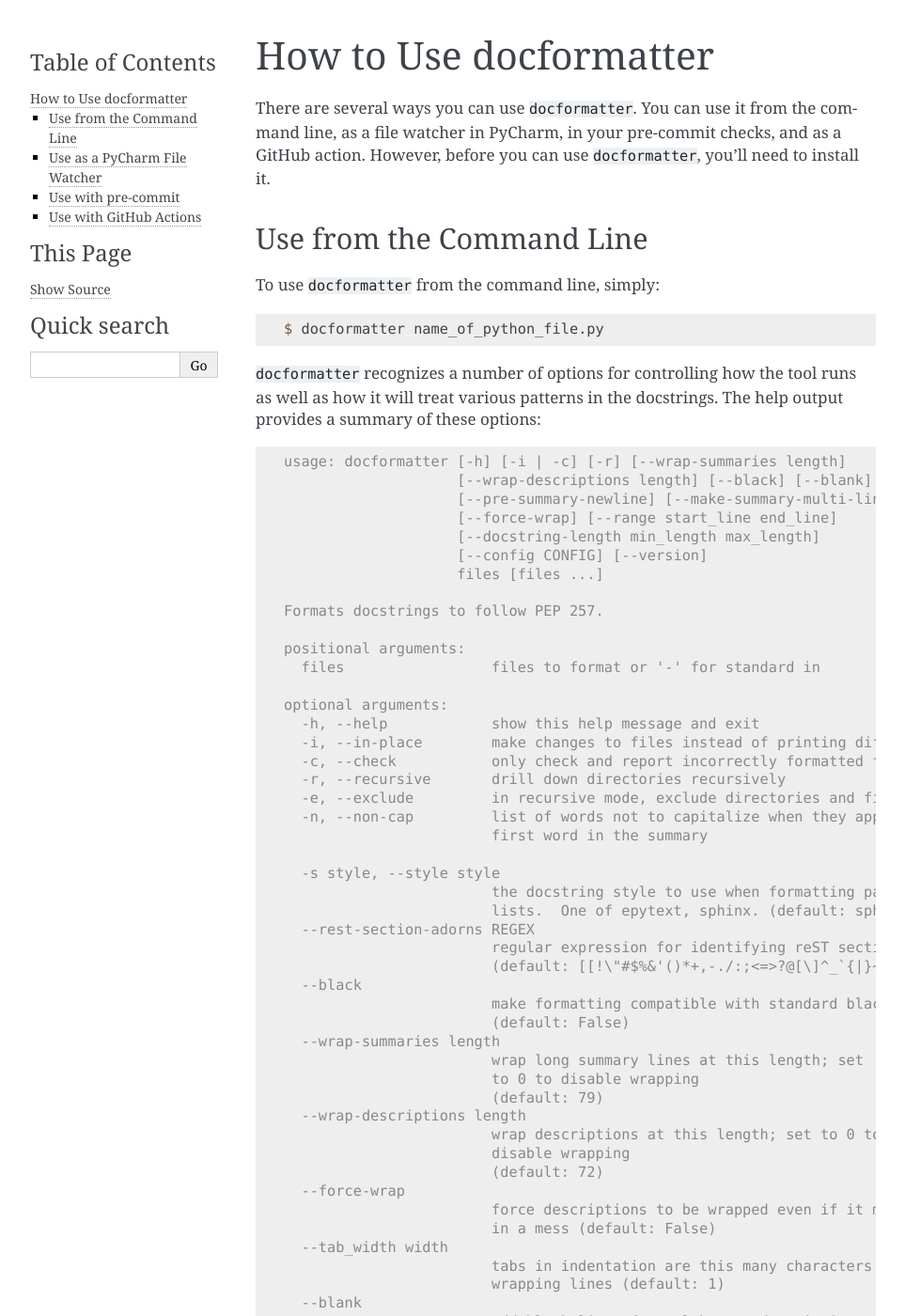
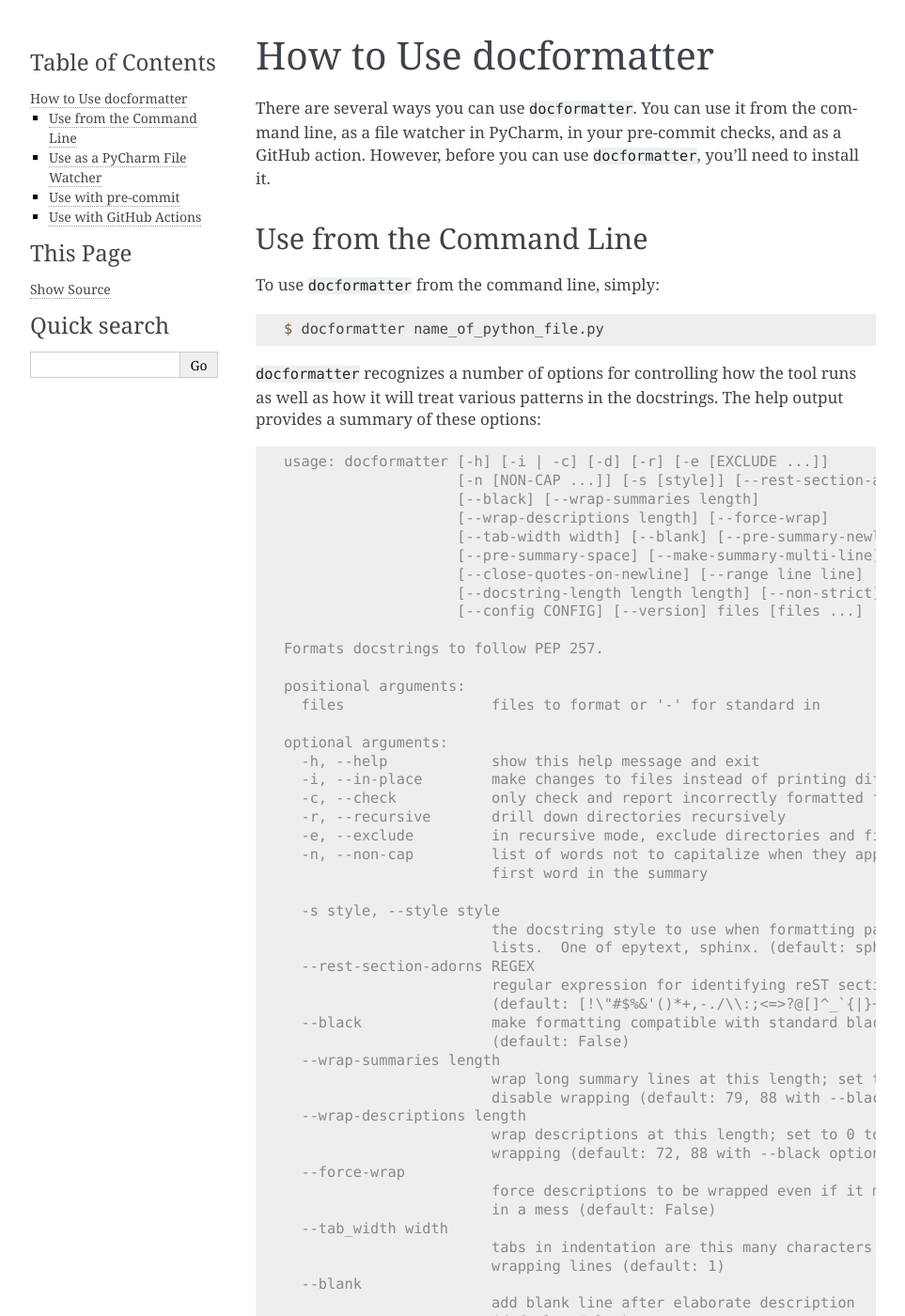
Before and after one commit to PyCQA/docformatter, a Sphinx documentation site: the page built from docs/source/usage.rst, in a window 1280 px wide and 1400 px high. Shown: the whole window at 94% size, without its empty margins (148-1111 px from the left). Built offline with Sphinx 7.4.7, drawn with Linux system fonts in a browser that asks for light colours.

Commit message:
docs: update documentation

```diff
--- a/docs/source/usage.rst
+++ b/docs/source/usage.rst
@@ -21,13 +21,15 @@
 
 .. code-block:: console
 
-    usage: docformatter [-h] [-i | -c] [-r] [--wrap-summaries length]
-                        [--wrap-descriptions length] [--black] [--blank]
-                        [--pre-summary-newline] [--make-summary-multi-line]
-                        [--force-wrap] [--range start_line end_line]
-                        [--docstring-length min_length max_length]
-                        [--config CONFIG] [--version]
-                        files [files ...]
+    usage: docformatter [-h] [-i | -c] [-d] [-r] [-e [EXCLUDE ...]]
+                        [-n [NON-CAP ...]] [-s [style]] [--rest-section-adorns REGEX]
+                        [--black] [--wrap-summaries length]
+                        [--wrap-descriptions length] [--force-wrap]
+                        [--tab-width width] [--blank] [--pre-summary-newline]
+                        [--pre-summary-space] [--make-summary-multi-line]
+                        [--close-quotes-on-newline] [--range line line]
+                        [--docstring-length length length] [--non-strict]
+                        [--config CONFIG] [--version] files [files ...]
 
     Formats docstrings to follow PEP 257.
 
@@ -48,18 +50,15 @@
                             lists.  One of epytext, sphinx. (default: sphinx)
       --rest-section-adorns REGEX
                             regular expression for identifying reST section adornments
-                            (default: [[!\"#$%&'()*+,-./:;<=>?@[\]^_`{|}~]{4,}]{4,})
-      --black
-                            make formatting compatible with standard black options
+                            (default: [!\"#$%&'()*+,-./\\:;<=>?@[]^_`{|}~]{4,})
+      --black               make formatting compatible with standard black options
                             (default: False)
       --wrap-summaries length
-                            wrap long summary lines at this length; set
-                            to 0 to disable wrapping
-                            (default: 79)
+                            wrap long summary lines at this length; set to 0 to
+                            disable wrapping (default: 79, 88 with --black option)
       --wrap-descriptions length
-                            wrap descriptions at this length; set to 0 to
-                            disable wrapping
-                            (default: 72)
+                            wrap descriptions at this length; set to 0 to disable
+                            wrapping (default: 72, 88 with --black option)
       --force-wrap
                             force descriptions to be wrapped even if it may result
                             in a mess (default: False)
```
Also changed, not shown: docs/source/configuration.rst (+13 -15 lines), docs/source/requirements.rst (+21 -12 lines).
